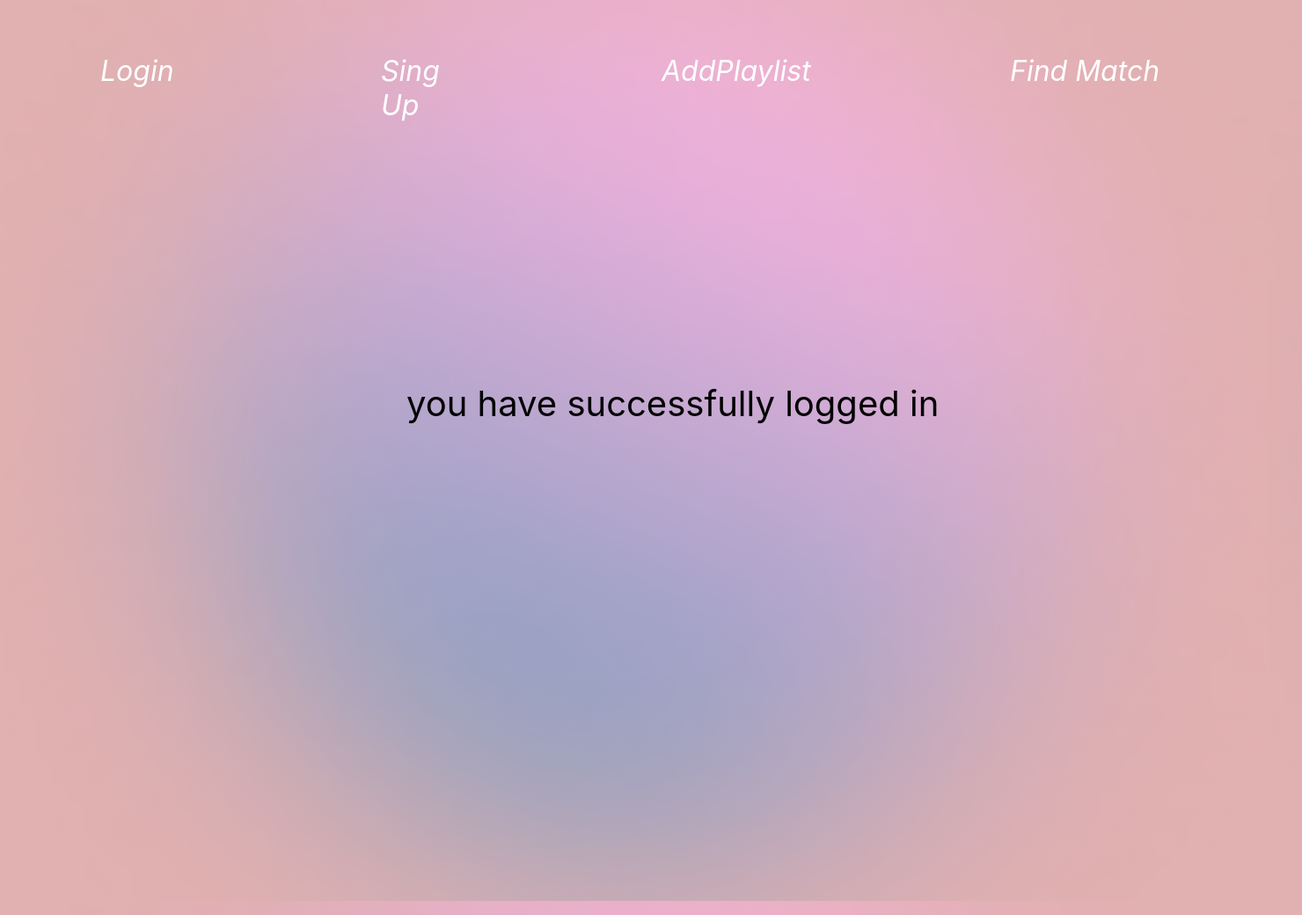
After one commit to aleksandra0KR/MatchingApp, a Python web app: template templates/loginSuccessfully.html in a window 1480 px wide. The commit adds this page. Shown: the whole page at 88% size. Run offline with Jinja, Linux system fonts and the light colour scheme; the template is opened without the code that fills it, so the values that code supplies are empty.

Commit message:
feat: added page after successful login

```diff
--- a/templates/enterPlaylist.html
+++ b/templates/enterPlaylist.html
@@ -9,8 +9,8 @@
 <body>
 
 <a class="MenuLogin" href="/MatchingApp/login">Login</a>
-<a class="MenuSingUp" href="registration.html">Sing Up</a>
-<a class="MenuAddPlaylist" href="enterPlaylist.html">AddPlaylist</a>
+<a class="MenuSingUp" href="/MatchingApp/registrationUser">Sing Up</a>
+<a class="MenuAddPlaylist" href="/MatchingApp/addPlaylist">AddPlaylist</a>
 <a class="MenuFindMatch" href="/MatchingApp/match/">Find Match</a>
 
 
--- a/templates/login.html
+++ b/templates/login.html
@@ -9,8 +9,8 @@
 <body>
 
 <a class="MenuLogin" href="/MatchingApp/login">Login</a>
-<a class="MenuSingUp" href="registration.html">Sing Up</a>
-<a class="MenuAddPlaylist" href="enterPlaylist.html">AddPlaylist</a>
+<a class="MenuSingUp" href="/MatchingApp/registrationUser">Sing Up</a>
+<a class="MenuAddPlaylist" href="/MatchingApp/addPlaylist">AddPlaylist</a>
 <a class="MenuFindMatch" href="/MatchingApp/match/">Find Match</a>
 
 <form action="/MatchingApp/loginUser" method="POST">
--- /dev/null
+++ b/templates/loginSuccessfully.html
@@ -0,0 +1,21 @@
+<!DOCTYPE html>
+<html lang="en">
+<head>
+    <link rel="stylesheet" href="/MatchingApp/stylesheet/loginSuccessfully.css">
+    <link rel="stylesheet" href="/MatchingApp/stylesheet/menu.css">
+    <meta charset="UTF-8">
+    <title>Match</title>
+</head>
+<body>
+<a class="MenuLogin" href="/MatchingApp/login">Login</a>
+<a class="MenuSingUp" href="/MatchingApp/registrationUser">Sing Up</a>
+<a class="MenuAddPlaylist" href="/MatchingApp/addPlaylist">AddPlaylist</a>
+<a class="MenuFindMatch" href="/MatchingApp/match/">Find Match</a>
+
+
+<div class="YouHaveSuccessfullyLoggedIn">you have successfully logged in</div>
+
+
+
+</body>
+</html>
--- a/templates/registration.html
+++ b/templates/registration.html
@@ -9,8 +9,8 @@
 <body>
 
 <a class="MenuLogin" href="/MatchingApp/login">Login</a>
-<a class="MenuSingUp" href="registration.html">Sing Up</a>
-<a class="MenuAddPlaylist" href="enterPlaylist.html">AddPlaylist</a>
+<a class="MenuSingUp" href="/MatchingApp/registrationUser">Sing Up</a>
+<a class="MenuAddPlaylist" href="/MatchingApp/addPlaylist">AddPlaylist</a>
 <a class="MenuFindMatch" href="/MatchingApp/match/">Find Match</a>
 
 
--- /dev/null
+++ b/templates/stylesheet/loginSuccessfully.css
@@ -0,0 +1,20 @@
+body {
+    background-image: url("img/Desktop - 6.png");
+    height: 1024px;
+    width: 1440px;
+    position: relative;
+    font-family: Georgia, serif;
+}
+
+.YouHaveSuccessfullyLoggedIn {
+    width: 631px;
+    height: 66px;
+    left: 454px;
+    top: 426px;
+    position: absolute;
+    color: black;
+    font-size: 40px;
+    font-family: Inter;
+    font-weight: 400;
+    word-wrap: break-word
+}
```
Also changed, not shown: templates/match.html (+24 -7 lines), templates/stylesheet/match.css (+17 -13 lines), templates/stylesheet/img/Desktop - 6.png (added).
